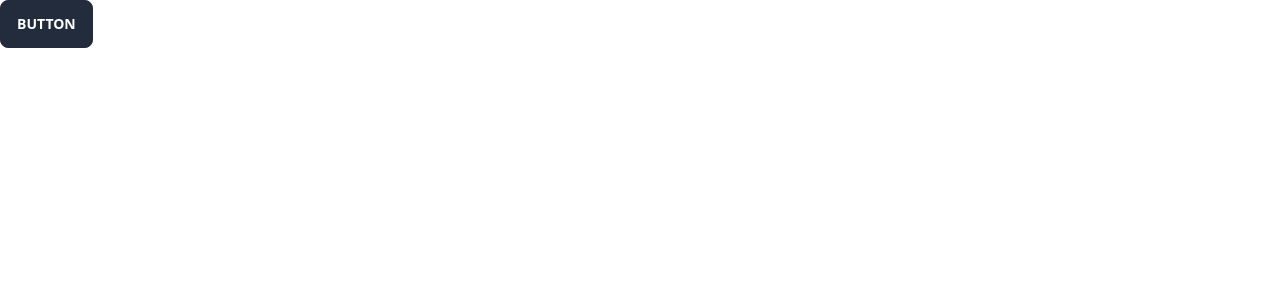
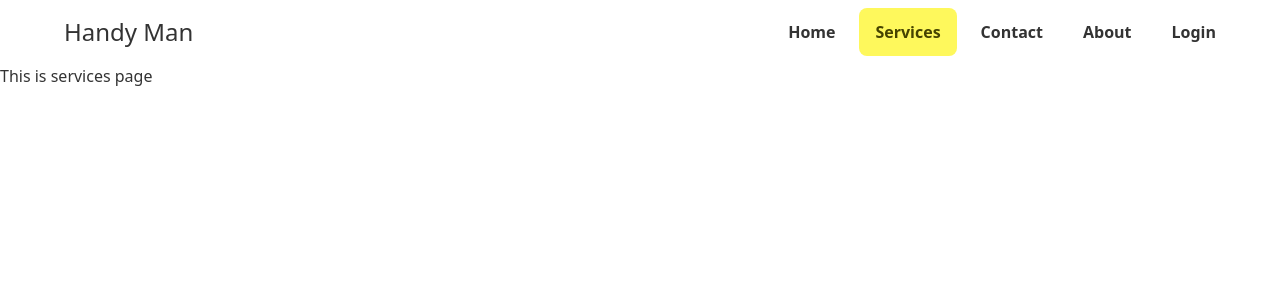
Before and after one commit to EmtiazHossainE2/handy-man-client, a React (Create React App) app: page /services in a window 1280 px wide. Shown: the top 300 px of the page. Built offline with nearby package versions, Linux system fonts and the light colour scheme.

Commit message:
navbar added

```diff
--- a/src/App.js
+++ b/src/App.js
@@ -1,9 +1,26 @@
 import React from 'react';
+import { Route, Routes } from 'react-router-dom';
+import Navbar from './components/Navbar';
+import NotFound from './components/NotFound';
+import About from './pages/About/About';
+import Login from './pages/Account/Login';
+import Contact from './pages/Contact/Contact';
+import Home from './pages/Home/Home';
+import Services from './pages/Services/Services';
 
 const App = () => {
     return (
         <div>
-            <button class="btn btn-accent text-white">Button</button>
+            <Navbar>
+                <Routes>
+                    <Route path='/' element={<Home />}></Route>
+                    <Route path='/services' element={<Services />}></Route>
+                    <Route path='/about' element={<About />}></Route>
+                    <Route path='/contact' element={<Contact />}></Route>
+                    <Route path='/login' element={<Login />}></Route>
+                    <Route path='*' element={<NotFound />}></Route>
+                </Routes>
+            </Navbar>
         </div>
     );
 };
--- a/src/components/Navbar.js
+++ b/src/components/Navbar.js
@@ -1,9 +1,62 @@
 import React from 'react';
+import { Link, NavLink } from 'react-router-dom';
 
-const Navbar = () => {
+const Navbar = ({children}) => {
+    const menuItems = <>
+        <li>
+            <NavLink to='/' className='rounded-lg text-md font-bold'>
+                Home
+            </NavLink>
+        </li>
+        <li>
+            <NavLink to='/services' className='rounded-lg text-md font-bold'>
+                Services
+            </NavLink>
+        </li>
+        <li>
+            <NavLink to='/contact' className='rounded-lg text-md font-bold'>
+                Contact
+            </NavLink>
+        </li>
+        <li>
+            <NavLink to='/about' className='rounded-lg text-md font-bold'>
+                About
+            </NavLink>
+        </li>
+        <li>
+            <NavLink to='/login' className='rounded-lg text-md font-bold'>
+                Login
+            </NavLink>
+        </li>
+    </>
     return (
         <div>
-            <h2>This is navbar</h2>
+            <div class="drawer drawer-end">
+                <input id="my-drawer-3" type="checkbox" class="drawer-toggle" />
+                <div class="drawer-content flex flex-col">
+                    <div class="w-full navbar bg-base-100  lg:px-12  z-50">
+                        <Link to='/' class="flex-1 text-2xl px-2 mx-2 ">Handy Man</Link>
+                        <div class="flex-none lg:hidden">
+                            <label for="my-drawer-3" class="btn btn-square btn-ghost">
+                                <svg xmlns="http://www.w3.org/2000/svg" fill="none" viewBox="0 0 24 24" class="inline-block w-6 h-6 stroke-current"><path stroke-linecap="round" stroke-linejoin="round" stroke-width="2" d="M4 6h16M4 12h16M4 18h16"></path></svg>
+                            </label>
+                        </div>
+                        <div class="flex-none hidden lg:block">
+                            <ul class="menu menu-horizontal space-x-2">
+                                {menuItems}
+                            </ul>
+                        </div>
+                    </div>
+                    {/*  Page content here  */}
+                    {children}
+                </div>
+                <div class="drawer-side">
+                    <label for="my-drawer-3" class="drawer-overlay"></label>
+                    <ul class="menu p-4 overflow-y-auto w-80 bg-base-100">
+                        {menuItems}
+                    </ul>
+                </div>
+            </div>
         </div>
     );
 };
--- a/src/index.js
+++ b/src/index.js
@@ -2,10 +2,13 @@ import React from 'react';
 import ReactDOM from 'react-dom/client';
 import './index.css';
 import App from './App';
+import { BrowserRouter } from 'react-router-dom';
 
 const root = ReactDOM.createRoot(document.getElementById('root'));
 root.render(
   <React.StrictMode>
-    <App />
+    <BrowserRouter>
+      <App />
+    </BrowserRouter>
   </React.StrictMode>
 );
--- a/src/pages/Home/Home.js
+++ b/src/pages/Home/Home.js
@@ -2,7 +2,7 @@ import React from 'react';
 
 const Home = () => {
     return (
-        <div>
+        <div >
             <h2>This is home page</h2>
         </div>
     );
```
